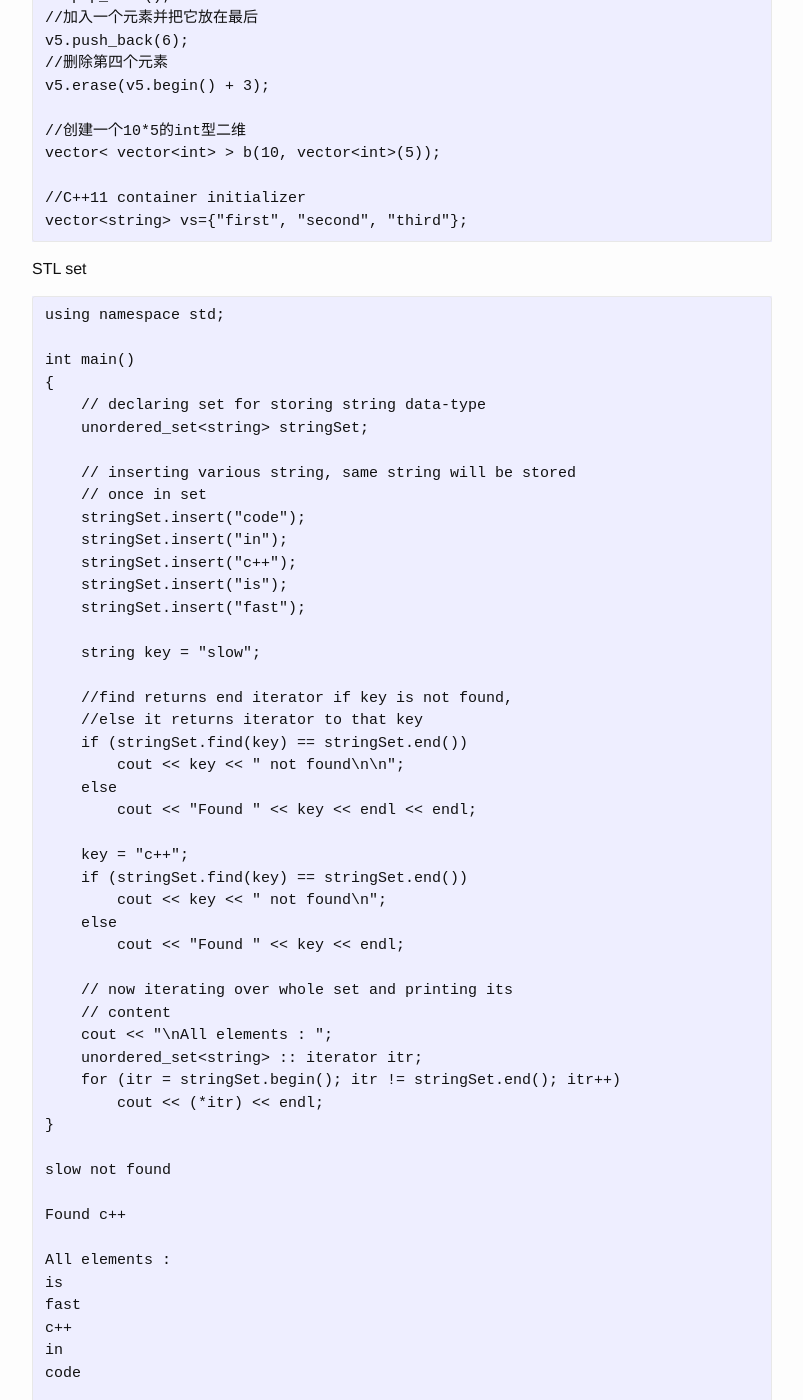
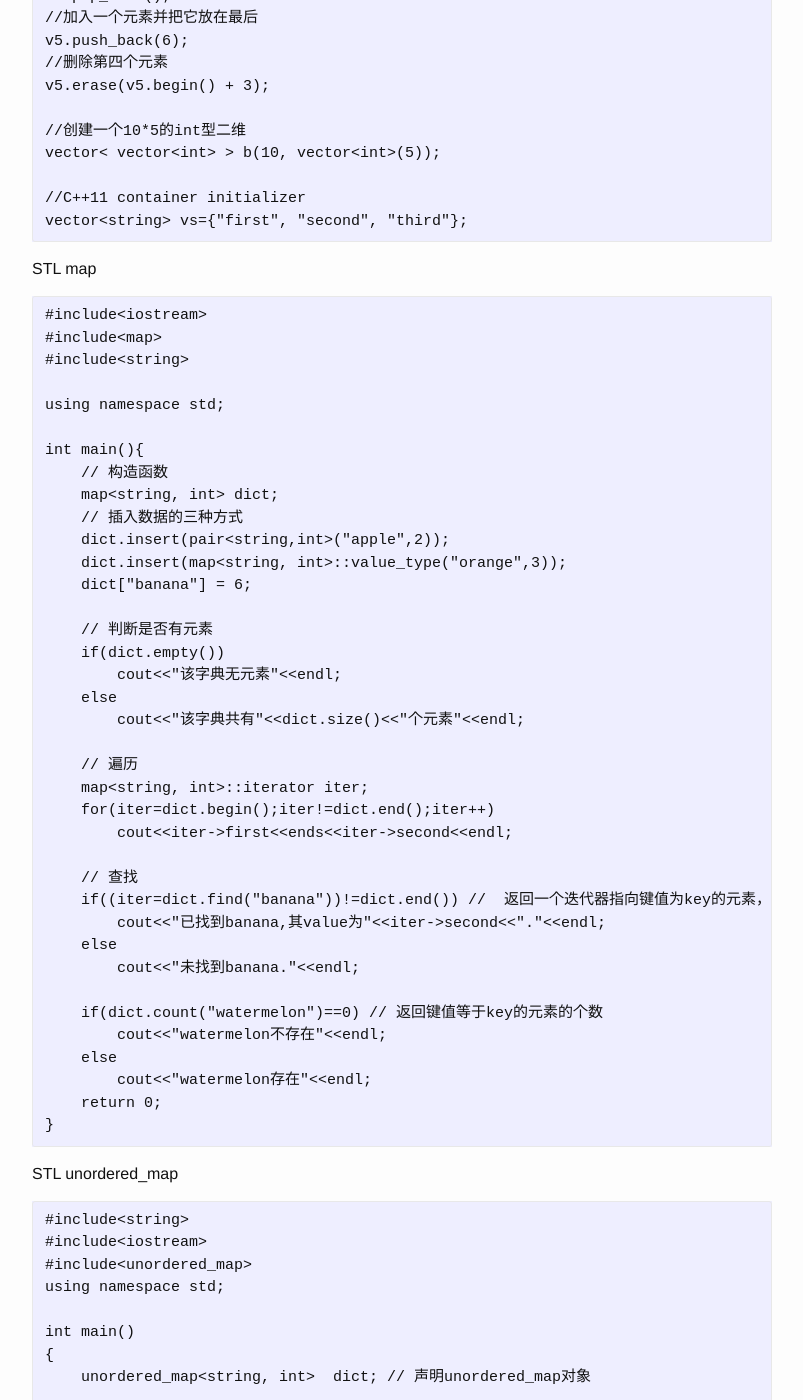
Before and after one commit to josephstalin117/josephstalin117.github.io, a Jekyll site: the page built from _posts/2018-5-25-c.markdown, in a window 1280 px wide and 1400 px high, scrolled down 5802 px. Shown: the whole window, without its empty margins (238-1041 px from the left). Built offline with Jekyll 4.4.1, drawn with Linux system fonts in a browser that asks for light colours; some of the changed text lies outside the part shown.

Commit message:
update c map

````diff
--- a/_posts/2018-5-25-c.markdown
+++ b/_posts/2018-5-25-c.markdown
@@ -273,6 +273,84 @@ vector< vector<int> > b(10, vector<int>(5));
 
 //C++11 container initializer
 vector<string> vs={"first", "second", "third"};
+```
+
+STL map
+```
+#include<iostream>
+#include<map>
+#include<string>
+
+using namespace std;
+
+int main(){
+    // 构造函数
+    map<string, int> dict;
+    // 插入数据的三种方式
+    dict.insert(pair<string,int>("apple",2));
+    dict.insert(map<string, int>::value_type("orange",3));
+    dict["banana"] = 6;
+
+    // 判断是否有元素
+    if(dict.empty())
+        cout<<"该字典无元素"<<endl;
+    else
+        cout<<"该字典共有"<<dict.size()<<"个元素"<<endl;
+
+    // 遍历
+    map<string, int>::iterator iter;
+    for(iter=dict.begin();iter!=dict.end();iter++)
+        cout<<iter->first<<ends<<iter->second<<endl;
+
+    // 查找
+    if((iter=dict.find("banana"))!=dict.end()) //  返回一个迭代器指向键值为key的元素，如果没找到就返回end()
+        cout<<"已找到banana,其value为"<<iter->second<<"."<<endl;
+    else
+        cout<<"未找到banana."<<endl;
+
+    if(dict.count("watermelon")==0) // 返回键值等于key的元素的个数
+        cout<<"watermelon不存在"<<endl;
+    else
+        cout<<"watermelon存在"<<endl;
+    return 0;
+}
+```
+
+STL unordered_map
+```
+#include<string>
+#include<iostream>
+#include<unordered_map>
+using namespace std;
+
+int main()
+{
+    unordered_map<string, int>  dict; // 声明unordered_map对象
+
+    // 插入数据的三种方式
+    dict.insert(pair<string,int>("apple",2));
+    dict.insert(unordered_map<string, int>::value_type("orange",3));
+    dict["banana"] = 6;
+    // 判断是否有元素
+    if(dict.empty())
+        cout<<"该字典无元素"<<endl;
+    else
+        cout<<"该字典共有"<<dict.size()<<"个元素"<<endl;
+    // 遍历
+    unordered_map<string, int>::iterator iter;
+    for(iter=dict.begin();iter!=dict.end();iter++)
+        cout<<iter->first<<ends<<iter->second<<endl;
+    // 查找
+    if(dict.count("boluo")==0)
+        cout<<"can't find boluo!"<<endl;
+    else
+        cout<<"find boluo!"<<endl;
+    if((iter=dict.find("banana"))!=dict.end())
+        cout<<"banana="<<iter->second<<endl;
+    else
+        cout<<"can't find boluo!"<<endl;
+    return 0;
+}
 ```
 
 STL set
````
